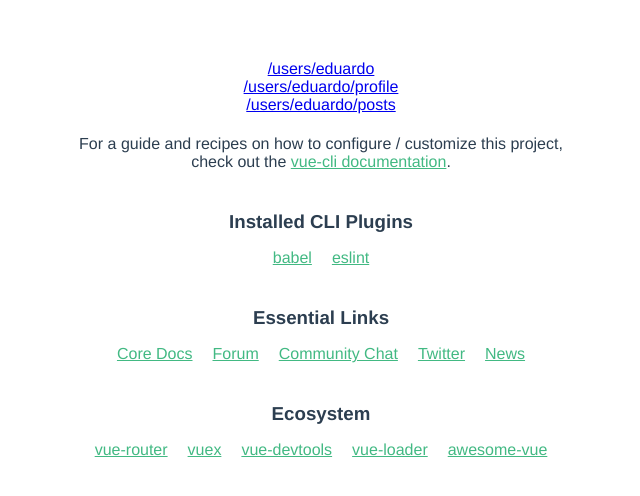
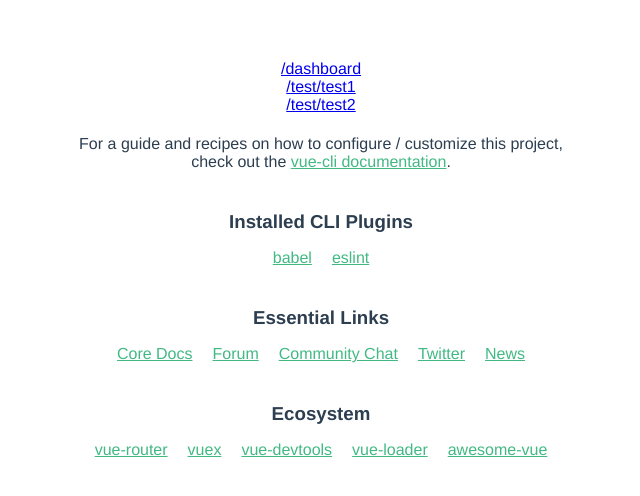
Before and after one commit to 307god/vue3-admin, a Vue app: page /#/dashboard in a window 1280 px wide. Shown: the top 496 px of the page, without its empty margins (319-959 px from the left). Built offline with nearby package versions, Linux system fonts and the light colour scheme.

Commit message:
github pages 部署

```diff
--- a/src/App.vue
+++ b/src/App.vue
@@ -1,10 +1,10 @@
 <template>
   <p>
-    <router-link to="/example/example1">/users/eduardo</router-link>
+    <router-link to="/dashboard">/dashboard</router-link>
     <br />
-    <router-link to="/example/example2">/users/eduardo/profile</router-link>
+    <router-link to="/test/test1">/test/test1</router-link>
     <br />
-    <router-link to="/dashboard">/users/eduardo/posts</router-link>
+    <router-link to="/test/test2">/test/test2</router-link>
   </p>
   <router-view></router-view>
 </template>
--- a/src/layout/index.vue
+++ b/src/layout/index.vue
@@ -1,7 +1,7 @@
 <template>
   <router-view v-slot="{ Component }">
     <transition name="fade-transform" mode="out-in">
-      <div>
+      <div :key="key">
         <keep-alive>
           <component :is="Component" />
         </keep-alive>
@@ -11,7 +11,13 @@
 </template>
 
 <script>
-export default {};
+export default {
+  computed: {
+    key() {
+      return this.$route.path;
+    },
+  },
+};
 </script>
 
 <style>
--- a/src/router/index.js
+++ b/src/router/index.js
@@ -21,21 +21,21 @@
     ]
   },
   {
-    path: "/example",
+    path: "/test",
     component: Layout,
-    redirect: "/example/example1",
+    redirect: "/test/test1",
     children: [
       {
-        path: "example1",
+        path: "test1",
         component: Test1,
-        name: "Example1",
-        meta: { title: "Example1" }
+        name: "Test1",
+        meta: { title: "Test1" }
       },
       {
-        path: "example2",
+        path: "test2",
         component: Test2,
-        name: "Example2",
-        meta: { title: "Example2" }
+        name: "Test2",
+        meta: { title: "Test2" }
       }
     ]
   }
--- /dev/null
+++ b/vue.config.js
@@ -0,0 +1,3 @@
+module.exports = {
+  publicPath: process.env.NODE_ENV === "production" ? "vue3-admin" : "/"
+};
```
Also changed, not shown: 1 other file (tests, documents, lock files or other folders).
